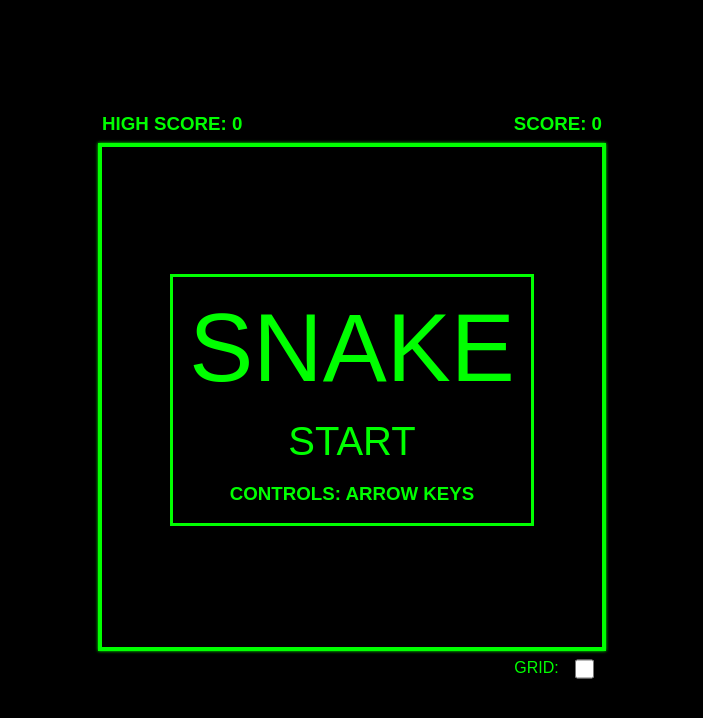
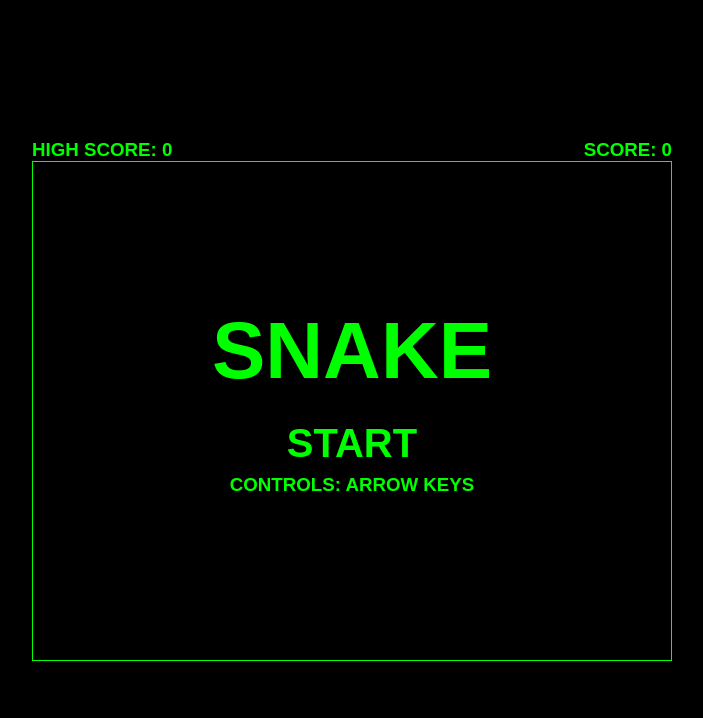
Before and after one commit to GAMAKIICHI/Snake, a plain HTML site: page game/game.html in a window 1280 px wide. Shown: the whole page, without its empty margins (288-991 px from the left). Drawn offline with nearby package versions, Linux system fonts and the light colour scheme.

Commit message:
updated layout

```diff
--- a/game/game.css
+++ b/game/game.css
@@ -1,118 +1,70 @@
-body
-{
-    padding: 0;
-    margin: 0;
-    height: 100vh;
+:root{
+    --background: rgb(0, 0, 0);
+    --main-color: rgb(0, 255, 0);
 }
 
-/*CONTAINER STYLE*/
-#game-scene-container,
-#score-container,
-#grid-container
-{
-    display: flex;
+*{
+    margin: 0;
+    padding: 0;
+    box-sizing: border-box;
 }
 
-/*GAME/MENU BACKGROUND*/
-#game-scene-container,
-#menu-container
-{
-    background-color: rgb(0, 0, 0);
-
+body{
+    background-color: var(--background);
 }
 
-/*GAME/MENU BORDER*/
-#game-scene,
-#menu-container
-{
-    border-color: rgba(0, 255, 0, 255);
-    border-style: solid;
+main{
+    display: flex;
+    flex-direction: column;
+    align-items: center;
+    min-width: 31.25rem;
+    position: absolute;
+    top: 50%;
+    left: 50%;
+    transform: translate(-50%, -50%);
 }
 
-/*TEXT COLOR*/
-.menu-item,
-.score-item,
-.grid-item
-{
-    color: rgba(0, 255, 0, 255);
+h1, h2, h3{
+    margin: 0;
 }
 
-/*GAME WIDTH*/
-#game-scene,
-#score-container,
-#grid-container
-{
-    width: 500px;
-}
-
-#game-scene-container
-{
-    width: 100%;
-    height: 100%;
-    justify-content: center;
-    align-items: center;
-    position: relative;
-    flex-direction: column;
-    font-family: 'arial';
+#game-scene-container{
+    color: var(--main-color);
+    font-family: Arial, Helvetica, sans-serif;
     user-select: none;
 }
 
-#game-scene
-{
-    height: 500px;
-    border-width: .3rem;
-    box-shadow: 0 0 3px rgba(0, 255, 0, 255);
+canvas{
+    width: 100%;
+    min-height: 31.25rem;
+    border: 1px solid var(--main-color);
 }
 
-#menu-container
-{
-    position: absolute;
-    border-width: .2rem;
+#score-container{
+    width: 100%;
+    display: flex;
+    justify-content: space-between;
 }
 
-.menu-item
-{
+#menu-container{
+    position: absolute;
+    top: 50%;
+    left: 50%;
+    transform: translate(-50%, -50%);
     text-align: center;
 }
 
-#menu-title
-{
-    font-size: 6rem;
-    font-weight: 200;
-    margin: 1rem;
+#menu-title{
+    font-size: 5rem;
+    margin-bottom: 1.5rem;
 }
 
-#menu-start
-{
-    font-weight: 100;
+#menu-start{
+    cursor: pointer;
     font-size: 2.5rem;
-    margin: 0 0 1rem 0;
-    cursor: pointer;
+    margin-bottom: .5rem;
 }
 
-#score-container
-{
-    justify-content: space-between;
+#menu-start:hover{
+    color: rgba(251, 255, 0, 255);
 }
-
-.score-item
-{
-    margin: 0 0 .5rem 0;
-}
-
-#grid-container
-{
-    justify-content: right;
-}
-
-#grid-check
-{
-    width: 1.2rem;
-    height: 1.2rem;
-    cursor: pointer;
-}
-
-.grid-item
-{
-    margin: .5rem;
-}
--- a/game/game.html
+++ b/game/game.html
@@ -10,7 +10,7 @@
         <link rel="stylesheet" href="game.css">
     </head>
     <body>
-        <div id="game-scene-container">
+        <main id="game-scene-container">
             <div id="score-container">
                 <h3 id="score-high" class="score-item">High Score:</h3>
                 <h3 id="score-current" class="score-item">Score:</h3>
@@ -21,11 +21,7 @@
                 <h2 id="menu-start" class="menu-item">START</h2>
                 <h3 id="menu-control" class="menu-item">CONTROLS: ARROW KEYS</h3>
             </div>
-            <div id="grid-container">
-                <label class="grid-item" for="grid">GRID: </label>
-                <input id="grid-check" type="checkbox" class="grid-item" name="grid"/>
-            </div>
-        </div>
+        </main>
         <script type="module" src="game.js" async defer></script>
     </body>
 </html>
--- a/utilities/render.js
+++ b/utilities/render.js
@@ -24,7 +24,6 @@ export class Render
 
         this.isGameOver = true;
         this.highScore = 0;
-        this.isGrid = false;
 
         this.menu = document.getElementById("menu-container");
 
@@ -132,11 +131,6 @@ export class Render
             //set opacity for grid
             this.grid.useProgram();
             this.grid.setFloat("u_gridOpacity", 1.0);
-        });
-
-        gridCheck.addEventListener("change", () =>
-        {
-            this.isGrid = !this.isGrid;
         });
 
         //this makes the menu content unhidden
```
